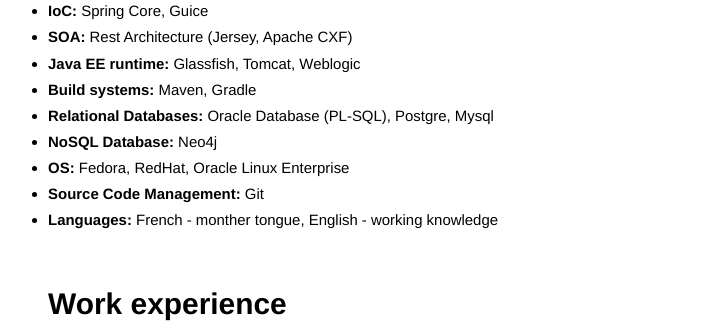
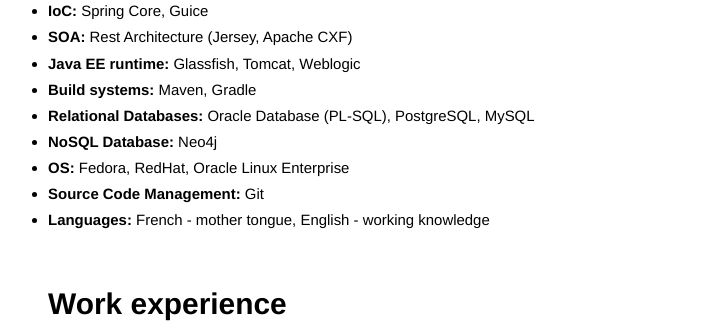
Before and after one commit to Erouan50/erouan50.github.io, a Jekyll site: the page built from cv/cv.html, in a window 1280 px wide. Shown: the part 297-619 px from the top of the page, without its empty margins (278-985 px from the left). Built offline with Jekyll 4.4.1, drawn with Linux system fonts in a browser that asks for light colours; Markdown is read by kramdown in place of the engine named in the settings.

Commit message:
Fix some sentence errors.

```diff
--- a/cv/cv.html
+++ b/cv/cv.html
@@ -11,11 +11,11 @@
         <li><span><strong>SOA: </strong>Rest Architecture (Jersey, Apache CXF)</span></li>
         <li><span><strong>Java EE runtime: </strong>Glassfish, Tomcat, Weblogic</span></li>
         <li><span><strong>Build systems: </strong>Maven, Gradle</span></li>
-        <li><span><strong>Relational Databases: </strong>Oracle Database (PL-SQL), Postgre, Mysql</span></li>
+        <li><span><strong>Relational Databases: </strong>Oracle Database (PL-SQL), PostgreSQL, MySQL</span></li>
         <li><span><strong>NoSQL Database: </strong>Neo4j</span></li>
         <li><span><strong>OS: </strong>Fedora, RedHat, Oracle Linux Enterprise</span></li>
         <li><span><strong>Source Code Management: </strong>Git</span></li>
-        <li><span><strong>Languages: </strong>French - monther tongue, English - working knowledge</span></li>
+        <li><span><strong>Languages: </strong>French - mother tongue, English - working knowledge</span></li>
     </ul>
     <h1>Work experience</h1>
     <ul class="experience">
```
